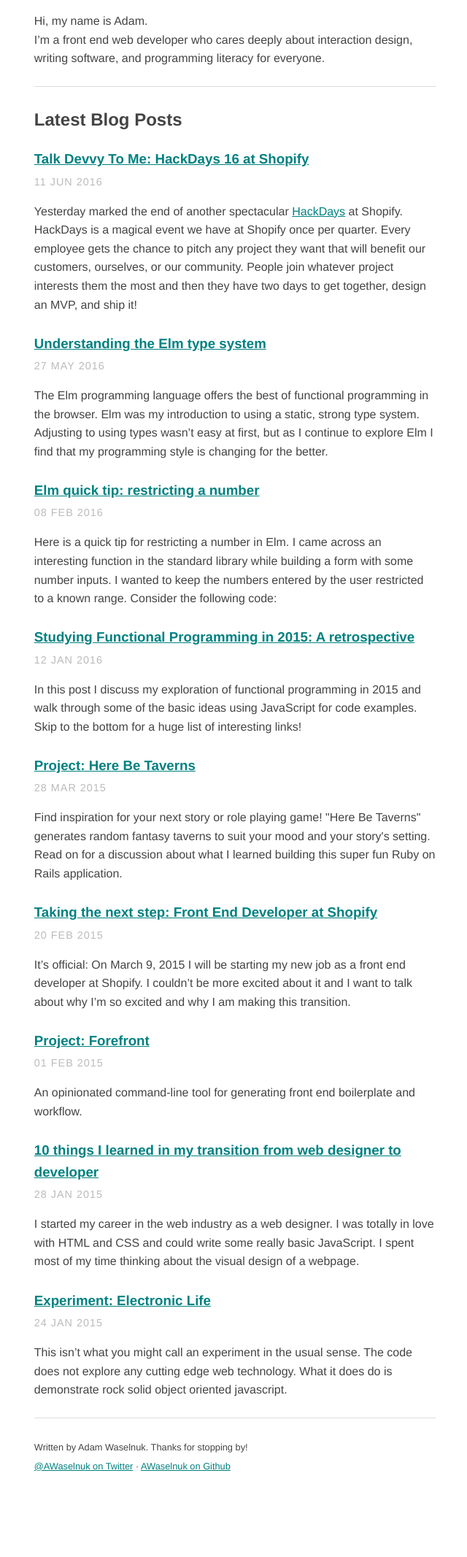
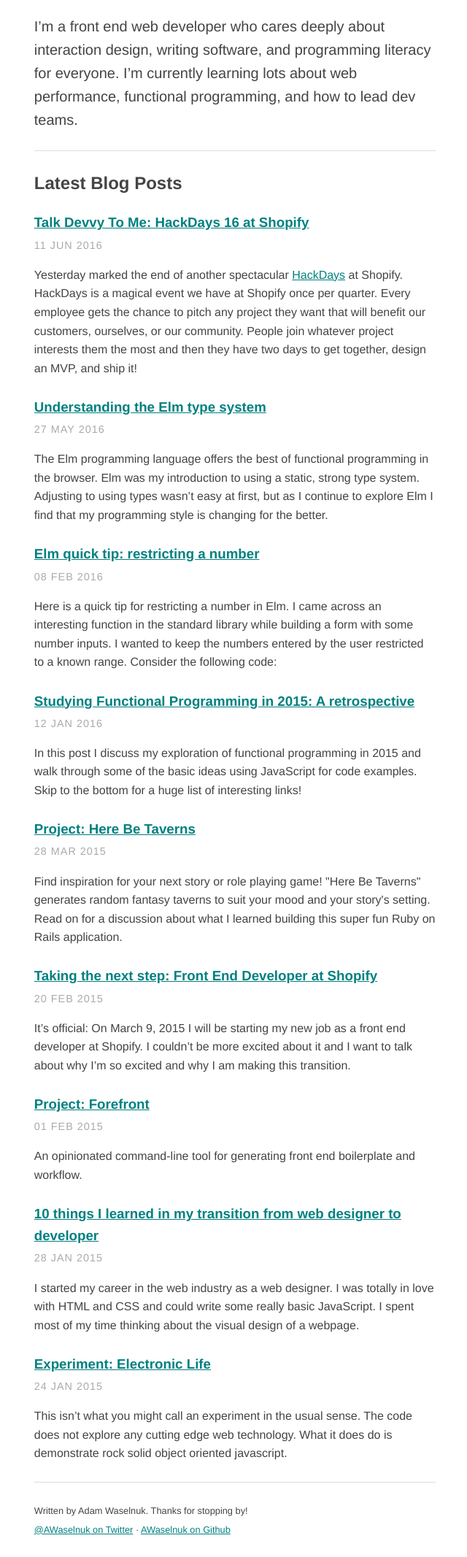
Before and after one commit to AWaselnuk/AWaselnuk.github.io, a Jekyll site: the page built from index.html, in a window 1280 px wide. Shown: the whole page at 73% size, without its empty margins (318-958 px from the left). Built offline with Jekyll 4.4.1, drawn with Linux system fonts in a browser that asks for light colours; before the commit the page ends 2046 px from its top, so only the background shows below that.

Commit message:
tweaking styles for homepage

```diff
--- a/_scss/_variables.scss
+++ b/_scss/_variables.scss
@@ -63,6 +63,6 @@
 $light-gray: lighten($black, 60%);
 $white: #fff;
 $white-gray: #eee;
-$gray: #BBBBBB;
+$gray: #AAAAAA;
 $dark-gray: #868686;
 $dark-teal: #023A43;
--- a/css/main.css
+++ b/css/main.css
@@ -497,10 +497,14 @@
 
 /* Copy
    ========================================================================== */
-.intro {
+@media (min-width: 600px) {
+  .text-intro {
+    font-size: 20px; } }
+
+.copy {
   font-size: 20px; }
 
-.copy {
+.text-large {
   font-size: 20px; }
 
 hr {
@@ -600,12 +604,12 @@
   Figures
 *******************************************************************************/
 figcaption {
-  color: #BBBBBB; }
+  color: #AAAAAA; }
 
 .btn {
   display: inline-block;
   padding: 0.5em 0.75em;
-  background-color: #BBBBBB;
+  background-color: #AAAAAA;
   color: white;
   text-decoration: none;
   text-transform: uppercase;
@@ -616,7 +620,7 @@
     color: white; }
   .btn:hover {
     cursor: pointer;
-    background-color: #a2a2a2;
+    background-color: #919191;
     transform: scale(1.02); }
   .btn.btn-primary {
     background-color: teal; }
@@ -760,7 +764,7 @@
     margin-top: 0; } }
 .layout-home .read-all a {
   padding: 0.75em 1em;
-  background: #BBBBBB;
+  background: #AAAAAA;
   text-decoration: none; }
   @media (min-width: 800px) {
     .layout-home .read-all a {
@@ -772,7 +776,7 @@
 
 .date {
   margin-top: -1em;
-  color: #BBBBBB;
+  color: #AAAAAA;
   font-size: 0.9em;
   text-transform: uppercase;
   letter-spacing: 1px; }
--- a/index.html
+++ b/index.html
@@ -7,9 +7,9 @@
   Articles about front end web development and working in the tech industry by Adam Waselnuk.
 </h1>
 
-<p class="">
-  Hi, my name is Adam.<br>
+<p class="text-intro">
   I’m a front end web developer who cares deeply about interaction design, writing software, and programming literacy for everyone.
+  I’m currently learning lots about web performance, functional programming, and how to lead dev teams.
 </p>
 
 <hr>
```
Also changed, not shown: _scss/_type.scss (+6 -3 lines), 1 other file.
